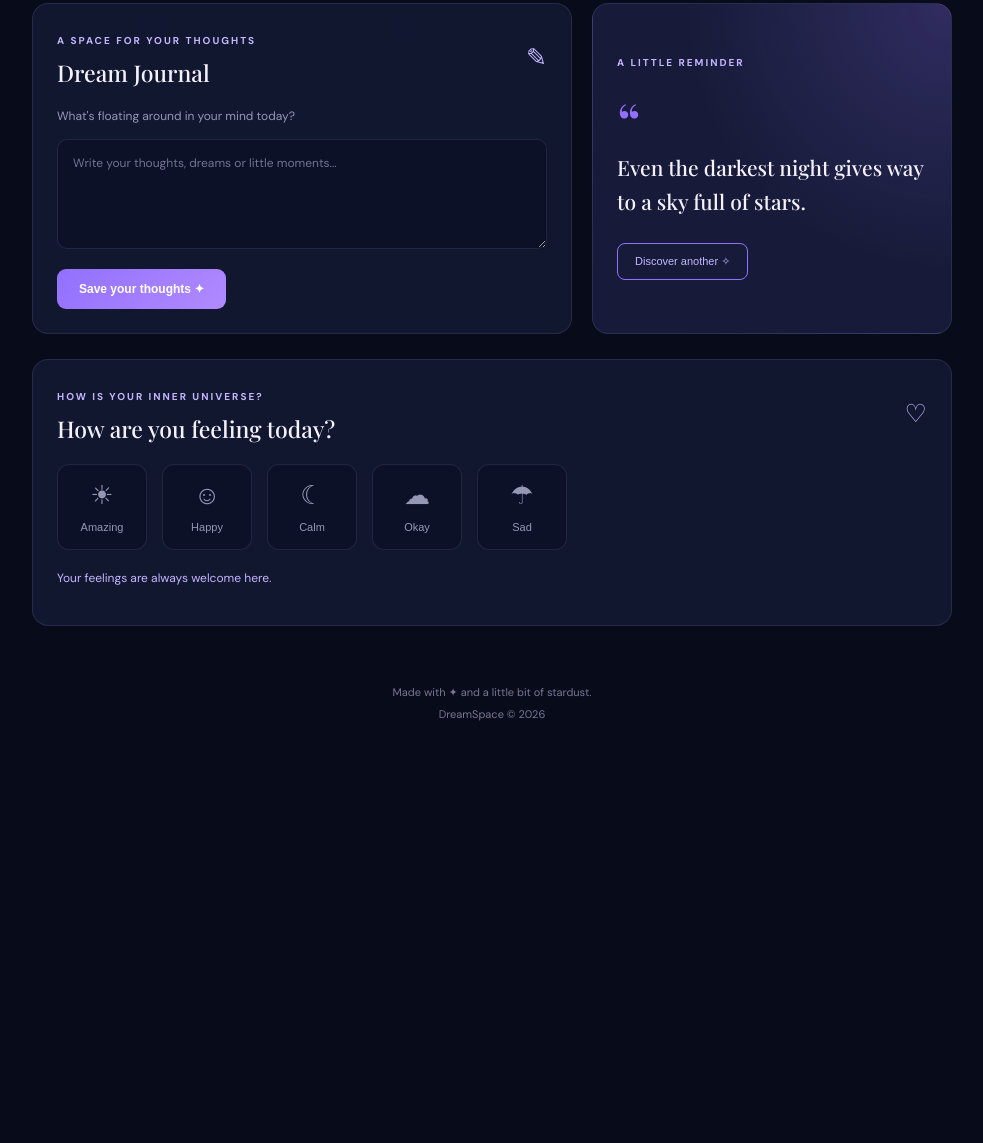
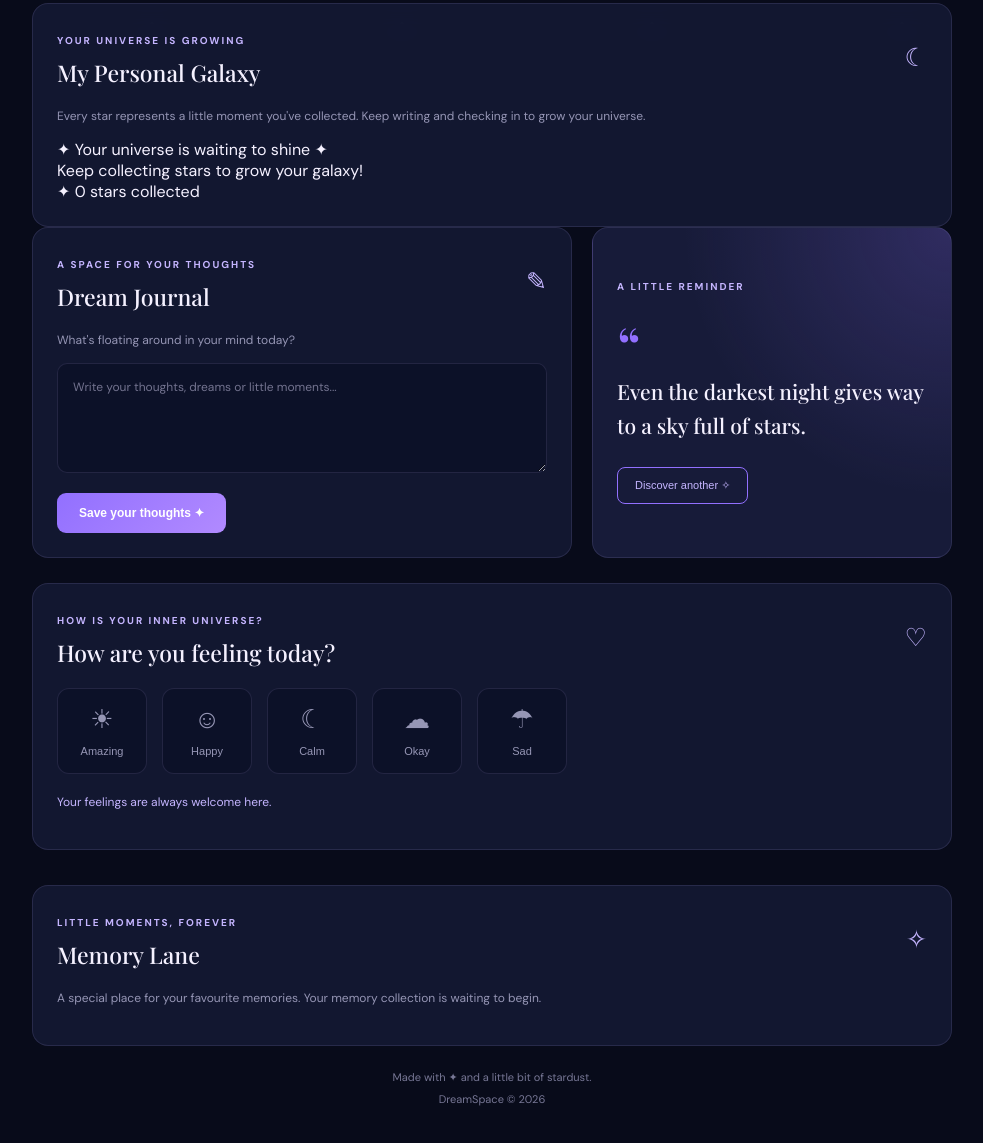
Before and after one commit to amalnx/DreamSpace, a plain HTML site: page index.html in a window 1280 px wide. Shown: the part 751-1894 px from the top of the page, without its empty margins (273-1256 px from the left). Before the commit the page ends 1536 px from the top, so only its background shows below. Drawn offline with nearby package versions, Linux system fonts and the light colour scheme.

Commit message:
minor changes in index.html

```diff
--- a/index.html
+++ b/index.html
@@ -47,6 +47,7 @@
     <!-- Main Content -->
     <main class="main-content" id="home">
 
+        <!-- Header -->
         <header class="topbar">
             <div>
                 <p class="date" id="currentDate"></p>
@@ -110,9 +111,46 @@
         </section>
 
 
+        <!-- PERSONAL GALAXY -->
+        <section class="section-card personal-galaxy-section" id="personalGalaxySection">
+
+            <div class="section-heading">
+                <div>
+                    <span class="eyebrow">YOUR UNIVERSE IS GROWING</span>
+                    <h2>My Personal Galaxy</h2>
+                </div>
+
+                <span class="heading-icon">☾</span>
+            </div>
+
+            <p class="galaxy-description">
+                Every star represents a little moment you've collected.
+                Keep writing and checking in to grow your universe.
+            </p>
+
+            <div class="personal-galaxy" id="personalGalaxy">
+
+                <div class="galaxy-message" id="galaxyMessage">
+                    ✦ Your universe is waiting to shine ✦
+                </div>
+
+            </div>
+
+            <div class="galaxy-footer">
+                <p id="galaxyProgress">
+                    Keep collecting stars to grow your galaxy!
+                </p>
+
+                <span>✦ <span id="galaxyStarCount">0</span> stars collected</span>
+            </div>
+
+        </section>
+
+
         <!-- Journal and Inspiration -->
         <section class="content-grid">
 
+            <!-- Dream Journal -->
             <div class="section-card" id="journal">
 
                 <div class="section-heading">
@@ -120,6 +158,7 @@
                         <span class="eyebrow">A SPACE FOR YOUR THOUGHTS</span>
                         <h2>Dream Journal</h2>
                     </div>
+
                     <span class="heading-icon">✎</span>
                 </div>
 
@@ -134,6 +173,7 @@
             </div>
 
 
+            <!-- Daily Inspiration -->
             <div class="section-card inspiration-card">
 
                 <span class="eyebrow">A LITTLE REMINDER</span>
@@ -161,6 +201,7 @@
                     <span class="eyebrow">HOW IS YOUR INNER UNIVERSE?</span>
                     <h2>How are you feeling today?</h2>
                 </div>
+
                 <span class="heading-icon">♡</span>
             </div>
 
@@ -198,6 +239,27 @@
         </section>
 
 
+        <!-- Memory Lane Placeholder -->
+        <section class="section-card" id="memories">
+
+            <div class="section-heading">
+                <div>
+                    <span class="eyebrow">LITTLE MOMENTS, FOREVER</span>
+                    <h2>Memory Lane</h2>
+                </div>
+
+                <span class="heading-icon">✧</span>
+            </div>
+
+            <p>
+                A special place for your favourite memories.
+                Your memory collection is waiting to begin.
+            </p>
+
+        </section>
+
+
+        <!-- Footer -->
         <footer>
             Made with ✦ and a little bit of stardust.
             <p>DreamSpace © 2026</p>
@@ -205,6 +267,8 @@
 
     </main>
 
+
+    <!-- JavaScript -->
     <script src="js/app.js"></script>
     <script src="js/journal.js"></script>
     <script src="js/mood.js"></script>
```
